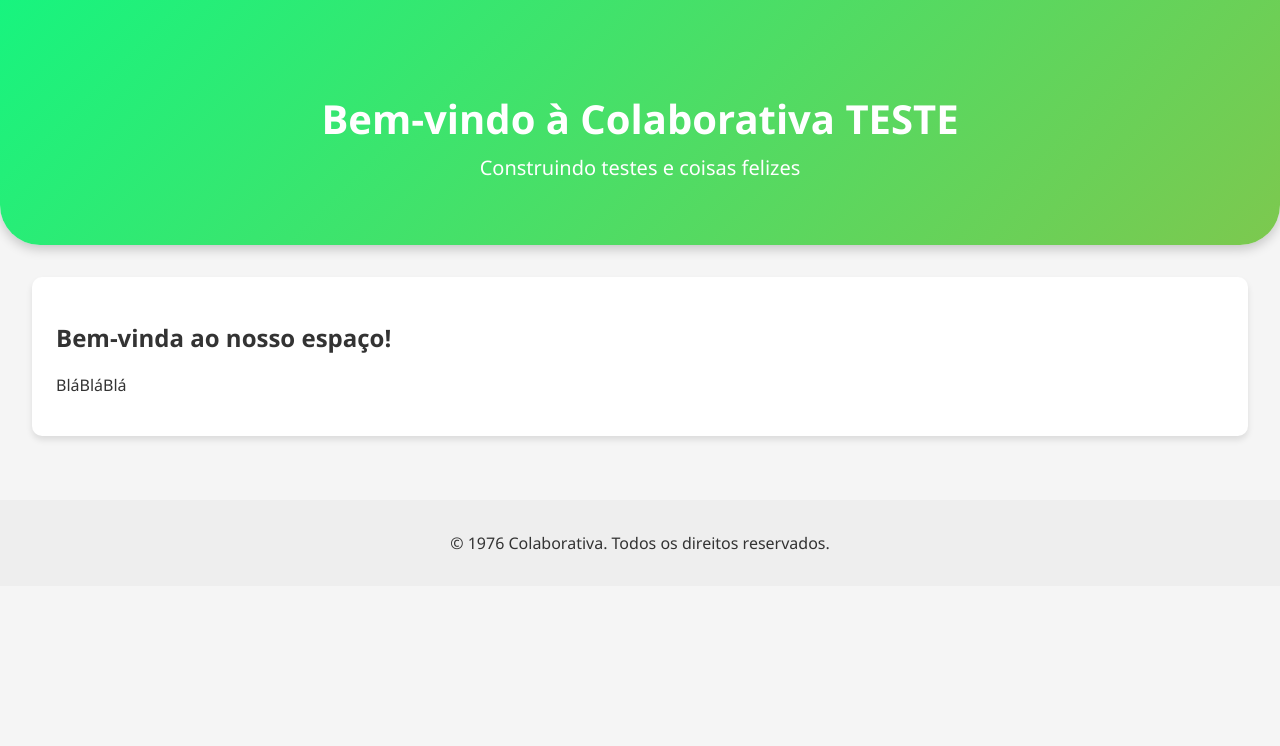
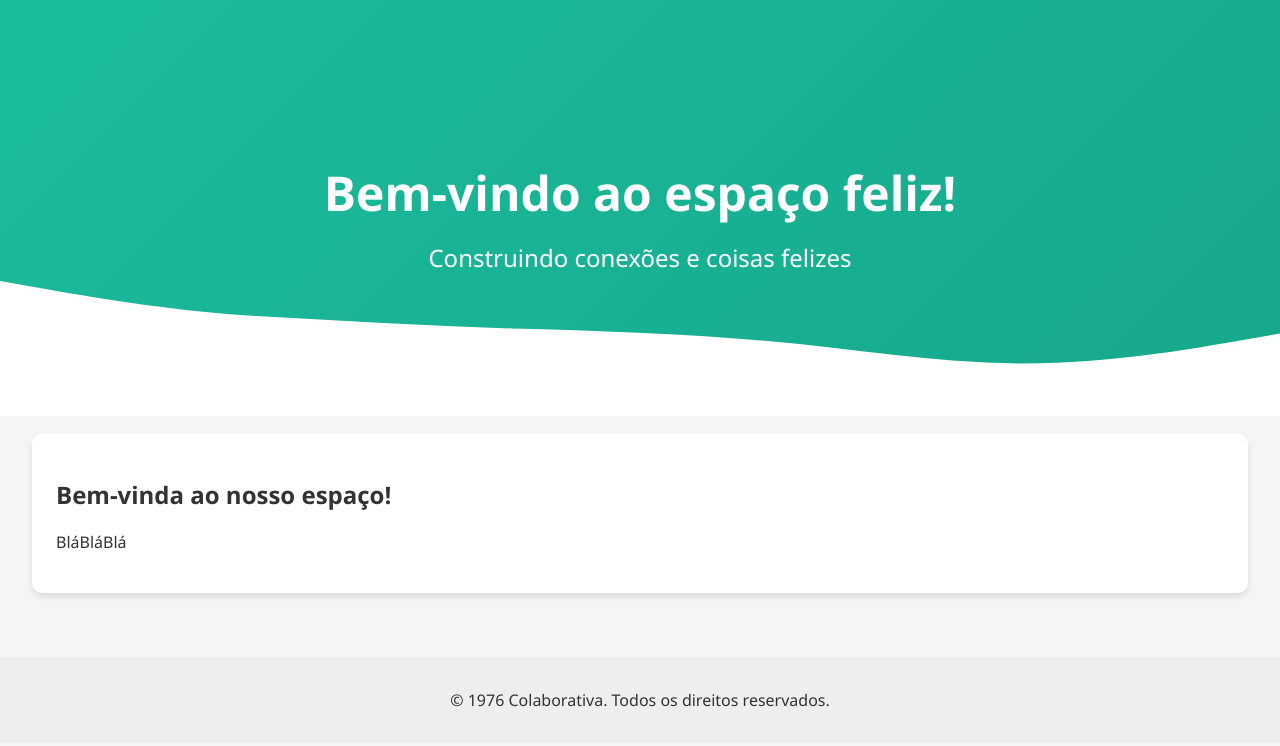
Before and after one commit to Guicolab27/Guicolab27.github.io, a plain HTML site: page index.html in a window 1280 px wide. Drawn offline with Linux system fonts and the light colour scheme.

Commit message:
Alterações feitas no site

```diff
--- a/index.html
+++ b/index.html
@@ -6,8 +6,15 @@
   </head>
   <body>
     <header class="hero">
-        <h1>Bem-vindo à Colaborativa TESTE</h1>
-        <p>Construindo testes e coisas felizes</p>
+        <div class="hero-content">
+          <h1>Bem-vindo ao espaço feliz!</h1>
+          <p>Construindo conexões e coisas felizes</p>
+        </div>
+        <svg class="wave" viewBox="0 0 1440 320" preserveAspectRatio="none">
+          <path fill="#ffffff" fill-opacity="1"
+            d="M0,32L48,48C96,64,192,96,288,106.7C384,117,480,128,576,133.3C672,138,768,144,864,160C960,176,1056,208,1152,208C1248,208,1344,176,1392,160L1440,144L1440,320L1392,320C1344,320,1248,320,1152,320C1056,320,960,320,864,320C768,320,672,320,576,320C480,320,384,320,288,320C192,320,96,320,48,320L0,320Z">
+          </path>
+        </svg>
       </header>
     <main>
       <section class="intro">
--- a/style.css
+++ b/style.css
@@ -7,7 +7,7 @@ body {
     color: #333;
   }
   header {
-    background-color: hsl(337, 100%, 69%);
+    background-color: hsl(7, 89%, 39%);
     color: white;
     padding: 2rem;
     text-align: center;
@@ -29,26 +29,35 @@ body {
   }
   .hero {
     position: relative;
-    background: linear-gradient(-45deg, #95be43, #0ef883, #24f109, #04b347);
+    background: linear-gradient(135deg, #6ddf6d, #3dcf90, #1abc9c, #16a085); /* Novo gradiente */
     background-size: 400% 400%;
     animation: backgroundMove 10s ease infinite;
     color: white;
     text-align: center;
-    padding: 4rem 2rem;
+    padding: 8rem 2rem; /* Mantendo a altura do cabeçalho */
     border-bottom-left-radius: 40px;
     border-bottom-right-radius: 40px;
     box-shadow: 0 4px 12px rgba(0, 0, 0, 0.2);
   }
 
   .hero h1 {
-    font-size: 2.5rem;
-    margin-bottom: 0.5rem;
+    font-size: 3rem;
+    margin-bottom: 1rem;
   }
 
   .hero p {
-    font-size: 1.25rem;
+    font-size: 1.5rem;
     margin: 0;
   }
+
+  .hero .wave {
+    position: absolute;
+    bottom: -14; /* Aumente o valor negativo para puxar mais para baixo */
+    left: 0;
+    width: 100%;
+    height: 150px; /* Tamanho da onda */
+  }
+
 
   @keyframes backgroundMove {
     0% {
```
